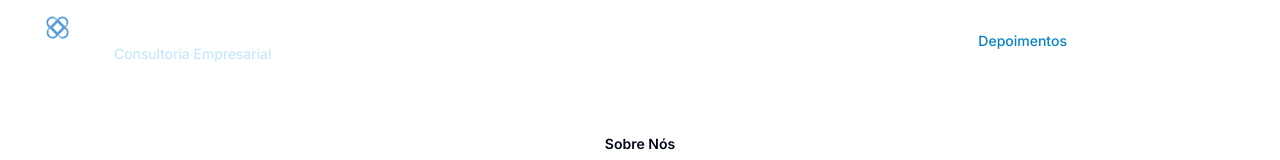
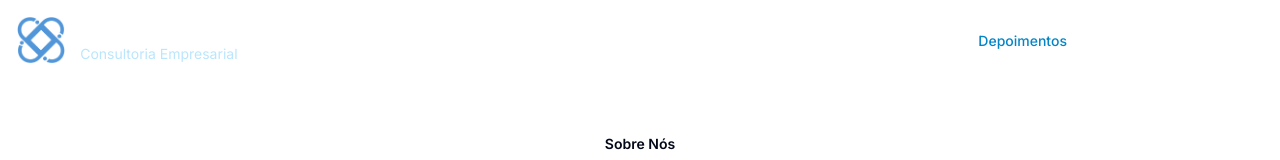
Before and after one commit to DevZipMateus/juliane-teixeira, a React (Vite) app: page /about in a window 1280 px wide. Shown: the top 160 px of the page. Built offline with nearby package versions, Linux system fonts and the light colour scheme.

Commit message:
Replace header logo
Replaced the header logo with the provided image.

```diff
--- a/src/components/Header.tsx
+++ b/src/components/Header.tsx
@@ -66,7 +66,7 @@ const Header = () => {
             className="flex items-center space-x-3 hover:opacity-80 transition-opacity"
           >
             <img
-              src={isScrolled ? "/lovable-uploads/598581a5-235d-45d1-88d0-5cc9a9ae9f78.png" : "/lovable-uploads/007e2875-abbc-4b4b-846c-ae23f71a8657.png"}
+              src="/lovable-uploads/ef6c75c5-294c-4a63-8184-d8c51d1018a6.png"
               alt="Juliane Teixeira Consultoria"
               className="h-12 w-auto transition-opacity duration-300"
             />
```
Also changed, not shown: public/lovable-uploads/ef6c75c5-294c-4a63-8184-d8c51d1018a6.png (added).
